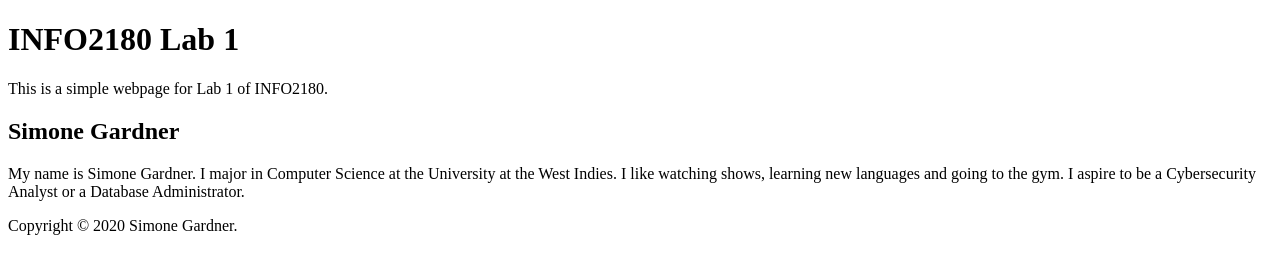
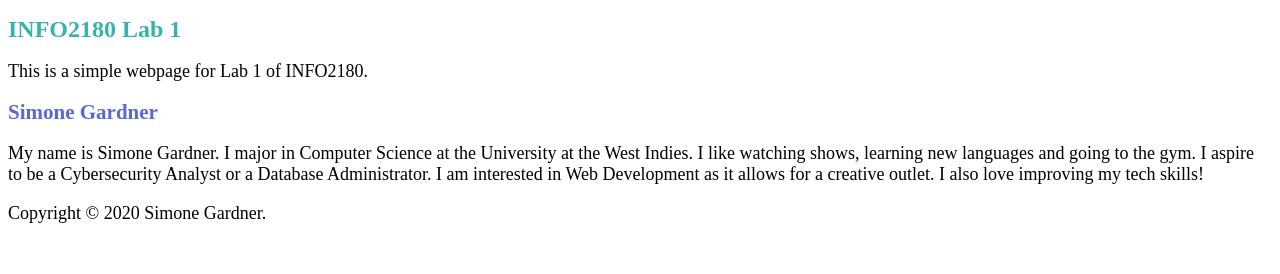
Before and after one commit to Sim-Simmer/info2180-lab1, a plain HTML site: page index.html in a window 1280 px wide. Drawn offline with Linux system fonts and the light colour scheme.

Commit message:
CSS and added to HTML

```diff
--- a/index.html
+++ b/index.html
@@ -5,6 +5,7 @@
     <meta name="viewport" content="width=device-width, initial-scale=1.0">
     <meta http-equiv="X-UA-Compatible" content="ie=edge">
     <title>INFO2180 Lab 1</title>
+    <link rel="stylesheet" href="styles.css">
 </head>
 <body>
     <header>
@@ -13,7 +14,7 @@
     </header>
     <main>
         <h2>Simone Gardner</h2>
-        <p>My name is Simone Gardner. I major in Computer Science at the University at the West Indies. I like watching shows, learning new languages and going to the gym. I aspire to be a Cybersecurity Analyst or a Database Administrator.</p>
+        <p>My name is Simone Gardner. I major in Computer Science at the University at the West Indies. I like watching shows, learning new languages and going to the gym. I aspire to be a Cybersecurity Analyst or a Database Administrator. I am interested in Web Development as it allows for a creative outlet. I also love improving my tech skills!</p>
     </main>
     <footer>
         <p>Copyright &copy; 2020 Simone Gardner.</p>
--- /dev/null
+++ b/styles.css
@@ -0,0 +1,13 @@
+h1{
+	font-size: 24px;
+	color: #38B2AC;
+}
+
+h2{
+	font-size: 21px;
+	color: #5A67D8;
+}
+
+p {
+	font-size: 18px;
+}
```
